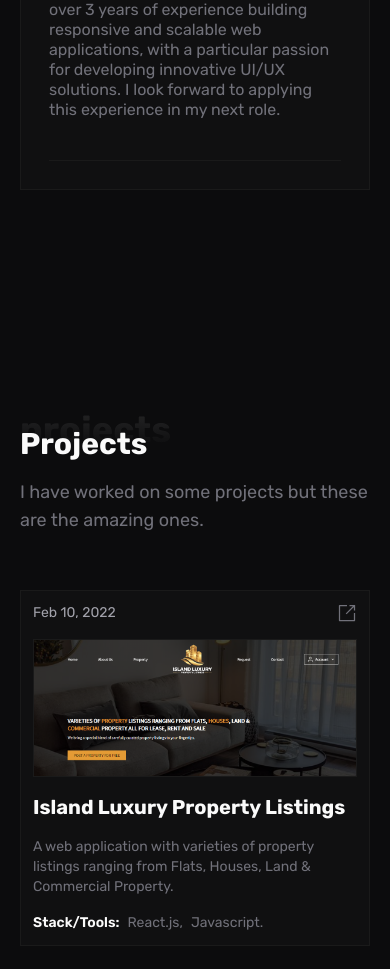
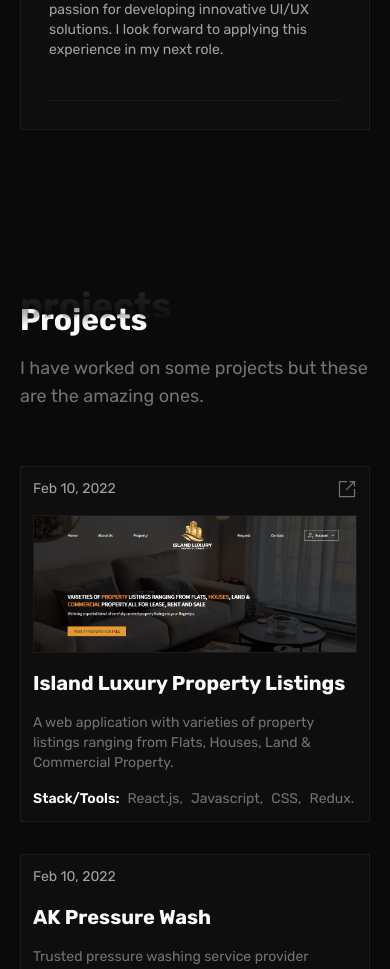
Before and after one commit to abed-obaah/abed-portfolio, a React (Vite) app: page / in a window 390 px wide. Shown: the part 1028-1997 px from the top of the page. Built offline with nearby package versions, Linux system fonts and the light colour scheme.

Commit message:
code cleaning

```diff
--- a/src/assets/styles/_variables.scss
+++ b/src/assets/styles/_variables.scss
@@ -1,5 +1,5 @@
 // COLORS
 $black: #000;
-$dark: #0c0c0d;
+$dark: #0a0a0a;
 $white: #fff;
 $strong-orange: #ca3300;
--- a/src/assets/styles/index.scss
+++ b/src/assets/styles/index.scss
@@ -20,10 +20,6 @@
   --clr-text: rgba(53, 47, 47, 0.9);
   --clr-light: #f0d7b2;
   --clr-orange: #ca3300;
-  // --clr-brown: #999999;
-  // --clr-text: rgba(204, 204, 204, 0.9);
-  // --clr-light: #f0d7b2;
-  // $strong-orange: $strong-orange;
 }
 
 ::selection {
@@ -105,32 +101,3 @@
     transition: transform 0.25s cubic-bezier(1, 0.18, 0.6, 1.1);
   }
 }
-
-/*** Media Queries ***/
-@media only screen and (max-width: 768px) {
-  section {
-    padding: 0 2rem;
-  }
-  p,
-  span,
-  a {
-    font-size: 1rem;
-  }
-}
-
-// Scroll Driven Animation
-@keyframes slide-fade-in {
-  from {
-    opacity: 0;
-    transform: translateY(5vh);
-  }
-}
-
-@media (prefers-reduced-motion: no-preference) {
-  .card {
-    view-timeline-name: --item-timeline;
-    animation: slide-fade-in both;
-    animation-timeline: --item-timeline;
-    animation-range: contain 0% contain 0%;
-  }
-}
--- a/src/components/SectionTitle.tsx
+++ b/src/components/SectionTitle.tsx
@@ -14,7 +14,7 @@
       {title}
       <span
         className={classNames(
-          "absolute text-4xl sm:text-5xl font-bold left-0 -top-4 sm:-top-6 bg-clip-text text-transparent bg-gradient-to-b from-white/10",
+          "absolute text-4xl sm:text-5xl font-bold left-0 -top-4 sm:-top-6 bg-clip-text text-transparent bg-gradient-to-b from-zinc-800",
           { "md:left-1/2 md:-translate-x-1/2": align === "center" }
         )}
       >
--- a/src/layout/top-navigation/index.tsx
+++ b/src/layout/top-navigation/index.tsx
@@ -64,7 +64,7 @@
         onClick={() => setMenu(!menu)}
       >
         {[1, 2, 3].map((_, idx) => (
-          <div key={idx} className="btn-line bg-white" />
+          <div key={idx} className="btn-line bg-zinc-50" />
         ))}
       </div>
     </header>
--- a/src/pages/home/constant.ts
+++ b/src/pages/home/constant.ts
@@ -23,14 +23,14 @@
     image: IslandLuxury,
     desc: "A web application with varieties of property listings ranging from Flats, Houses, Land & Commercial Property.",
     date: "Feb 10, 2022",
-    stacks: ["React.js", "Javascript"],
+    stacks: ["React.js", "Javascript", "CSS", "Redux"],
     live: "https://island-luxury-demo.netlify.app/",
   },
   {
     name: "AK Pressure Wash",
     desc: "Trusted pressure washing service provider.",
     date: "Jul 30, 2023",
-    stacks: ["Next.js", "Typescript", "Tailwind CSS", "Google Map"],
+    stacks: ["Next.js", "Typescript", "Tailwind CSS", "SASS", "Google Map"],
     live: "https://www.akpressurewash.com/",
   },
   {
--- a/src/pages/home/index.tsx
+++ b/src/pages/home/index.tsx
@@ -37,7 +37,7 @@
         <div className="bg-card p-7 sm:p-14 md:px-20 md:py-14 border">
           <div className="flex flex-col md:flex-row justify-between gap-7 sm:gap-10 pb-10 border-b">
             <SectionTitle title="About Me" align="center" />
-            <div className="flex flex-col gap-4 text-zinc-500 md:w-9/12 text-sm sm:text-base">
+            <div className="flex flex-col gap-4 text-zinc-400 md:w-9/12 text-sm sm:text-base">
               <p>
                 Enthusiastic frontend developer with over 3 years of experience
                 building responsive and scalable web applications, with a
@@ -60,7 +60,7 @@
           </div>
         </div>
       </section>
-      <section id="projects" className="container py-56">
+      <section id="projects" className="container py-40">
         <div className="max-w-2xl">
           <SectionTitle title="Projects" />
           <p className="text-zinc-500 text-lg mt-4">
--- a/tailwind.config.js
+++ b/tailwind.config.js
@@ -7,7 +7,7 @@
         orange: {
           strong: "#ca3300",
         },
-        dark: "#111",
+        dark: "#0a0a0a",
         card: " rgb(255 255 255 / .015)",
       },
       borderColor: {
```
